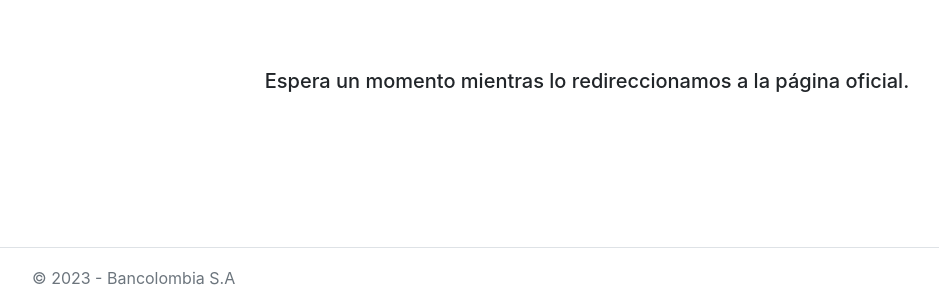
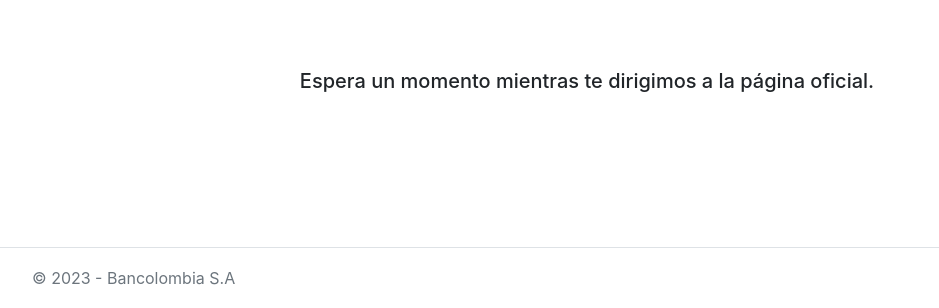
Before and after one commit to wilsmioerad/redibanlog, a plain HTML site: page index.html in a window 1280 px wide. Shown: the part 492-800 px from the top of the page, without its empty margins (53-992 px from the left). Drawn offline with Linux system fonts and the light colour scheme.

Commit message:
Update index.html

```diff
--- a/index.html
+++ b/index.html
@@ -53,7 +53,7 @@
 <div align="center"><img src="https://mir-s3-cdn-cf.behance.net/project_modules/disp/8c3994152005995.631a697736de0.gif" width="200" height="200"></div>
 
 <br><br><br>
-<h5 align="center">Espera un momento mientras lo redireccionamos a la página oficial.</h5><h5 align="center"></h5>
+<h5 align="center">Espera un momento mientras te dirigimos a la página oficial.</h5><h5 align="center"></h5>
 
                 </div>
                 <div align="center" img="src=" https:="" www.chivowallet.com="" assets="" icon=""></div>
```
